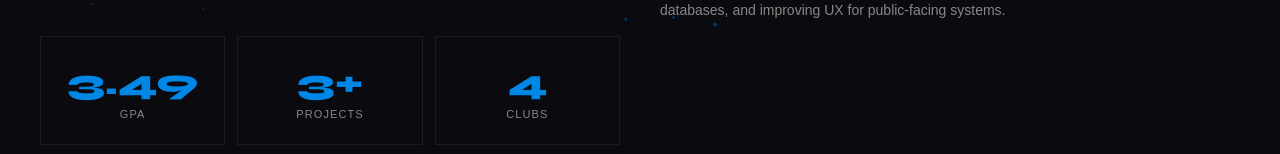
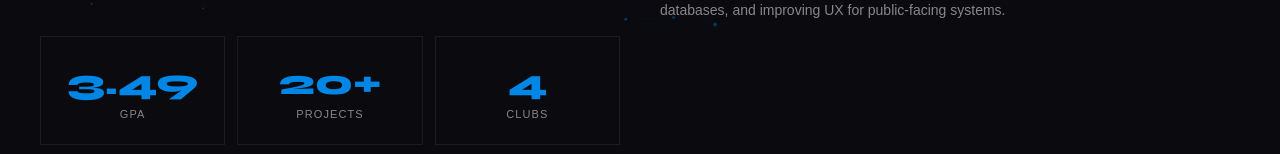
Before and after one commit to eliassegura100/Portfolio, a React (Vite) app: page / in a window 1280 px wide. Shown: the part 773-927 px from the top of the page. Built offline with nearby package versions, Linux system fonts and the light colour scheme; a web font is replaced by a local one.

Commit message:
Updated projects done to be more accurate.

```diff
--- a/src/components/About.jsx
+++ b/src/components/About.jsx
@@ -2,7 +2,7 @@ import './About.css';
 
 const stats = [
   { num: '3.49', label: 'GPA' },
-  { num: '3+', label: 'Projects' },
+  { num: '20+', label: 'Projects' },
   { num: '4', label: 'Clubs' },
 ];
 
```
